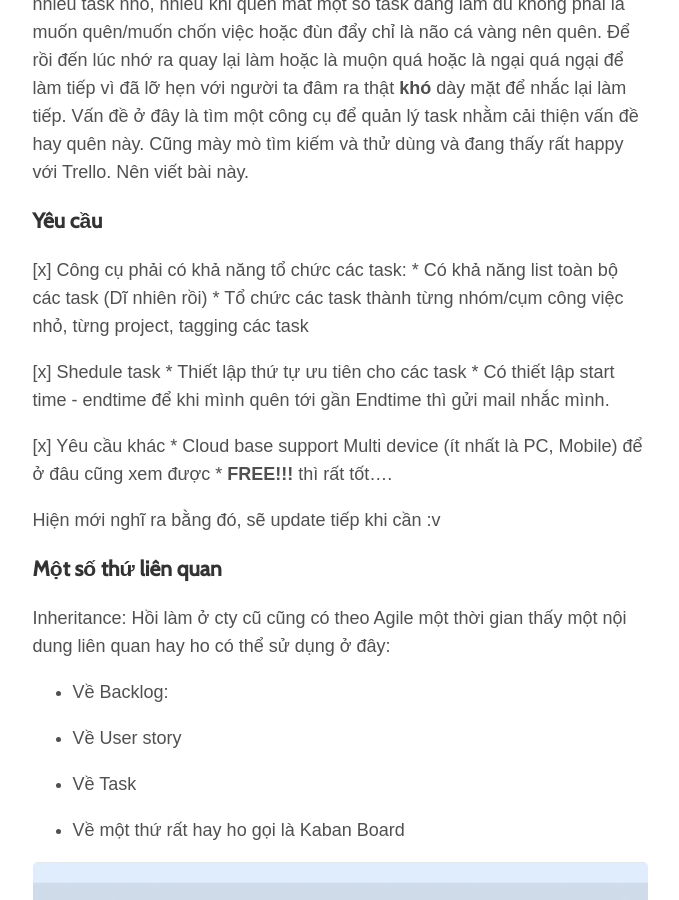
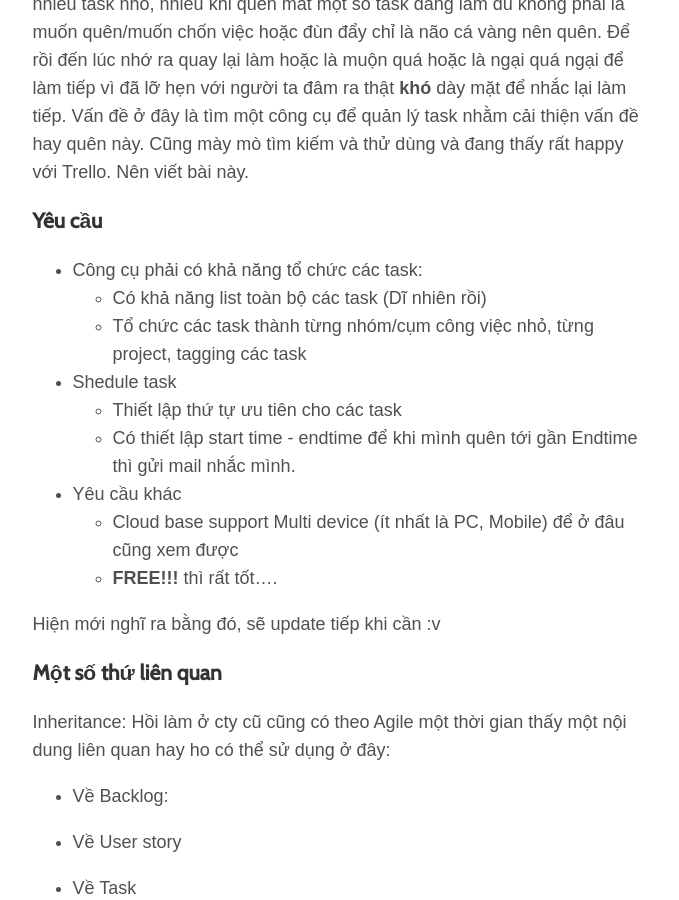
Before and after one commit to toannai/blog, a Jekyll site: the page built from _posts/2022-06-22-de-khong-quen-viec.md, in a window 1280 px wide and 900 px high, scrolled down 709 px. Shown: the whole window, without its empty margins (300-979 px from the left). Built offline with Jekyll 4.4.1, drawn with Linux system fonts in a browser that asks for light colours; some web fonts are replaced.

Commit message:
add page

```diff
--- a/_posts/2022-06-22-de-khong-quen-viec.md
+++ b/_posts/2022-06-22-de-khong-quen-viec.md
@@ -11,17 +11,17 @@ Trước đây sếp cũ bảo với mình rằng giao việc cho mình làm k
 
 ### Yêu cầu
 
-[x] Công cụ phải có khả năng tổ chức các task:
-	* Có khả năng list toàn bộ các task (Dĩ nhiên rồi)
-	* Tổ chức các task thành từng nhóm/cụm công việc nhỏ, từng project, tagging các task
+* Công cụ phải có khả năng tổ chức các task:
+	- Có khả năng list toàn bộ các task (Dĩ nhiên rồi)
+	- Tổ chức các task thành từng nhóm/cụm công việc nhỏ, từng project, tagging các task
 
-[x] Shedule task
-	* Thiết lập thứ tự ưu tiên cho các task
-	* Có thiết lập start time - endtime để khi mình quên tới gần Endtime thì gửi mail nhắc mình.
+* Shedule task
+	- Thiết lập thứ tự ưu tiên cho các task
+	- Có thiết lập start time - endtime để khi mình quên tới gần Endtime thì gửi mail nhắc mình.
 
-[x] Yêu cầu khác
-	* Cloud base support Multi device (ít nhất là PC, Mobile) để ở đâu cũng xem được
-	* **FREE!!!** thì rất tốt....
+* Yêu cầu khác
+	- Cloud base support Multi device (ít nhất là PC, Mobile) để ở đâu cũng xem được
+	- **FREE!!!** thì rất tốt....
 
 Hiện mới nghĩ ra bằng đó, sẽ update tiếp khi cần :v
 
```
